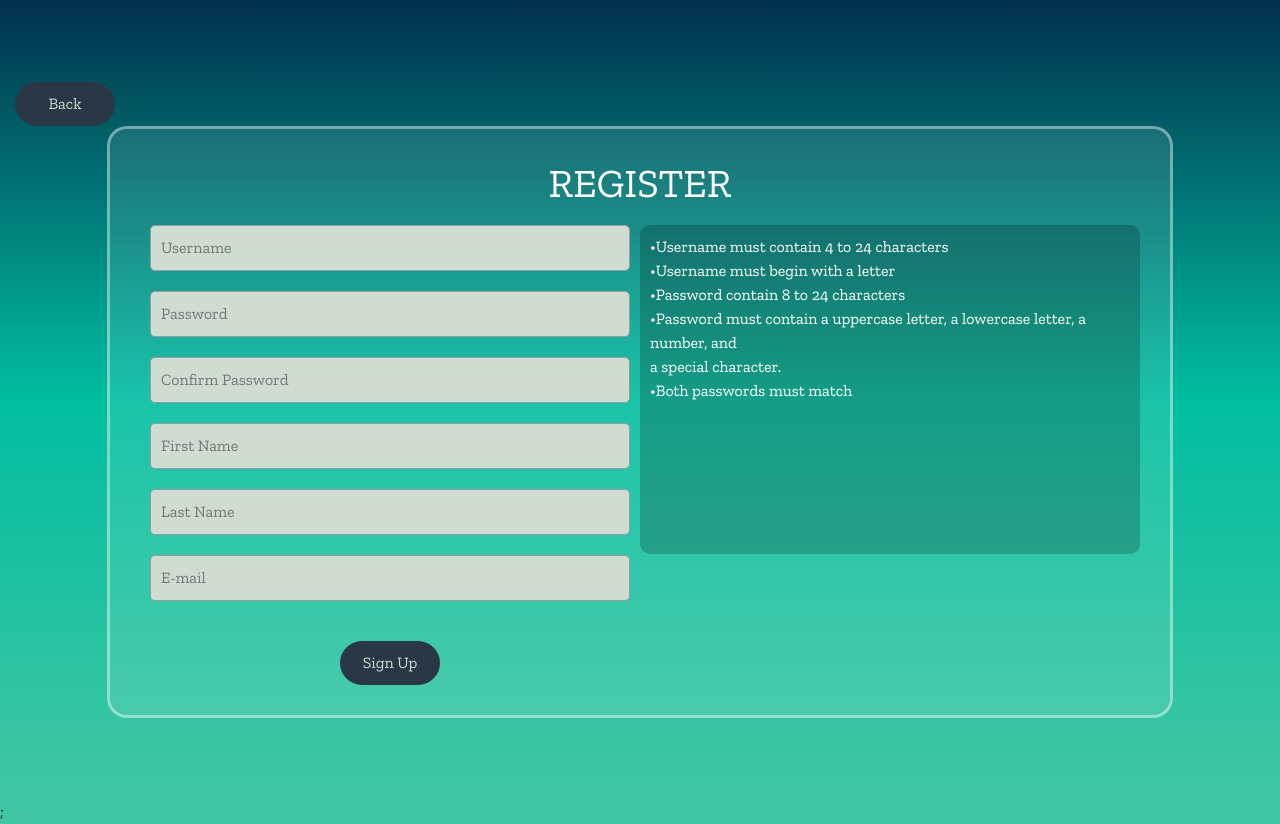
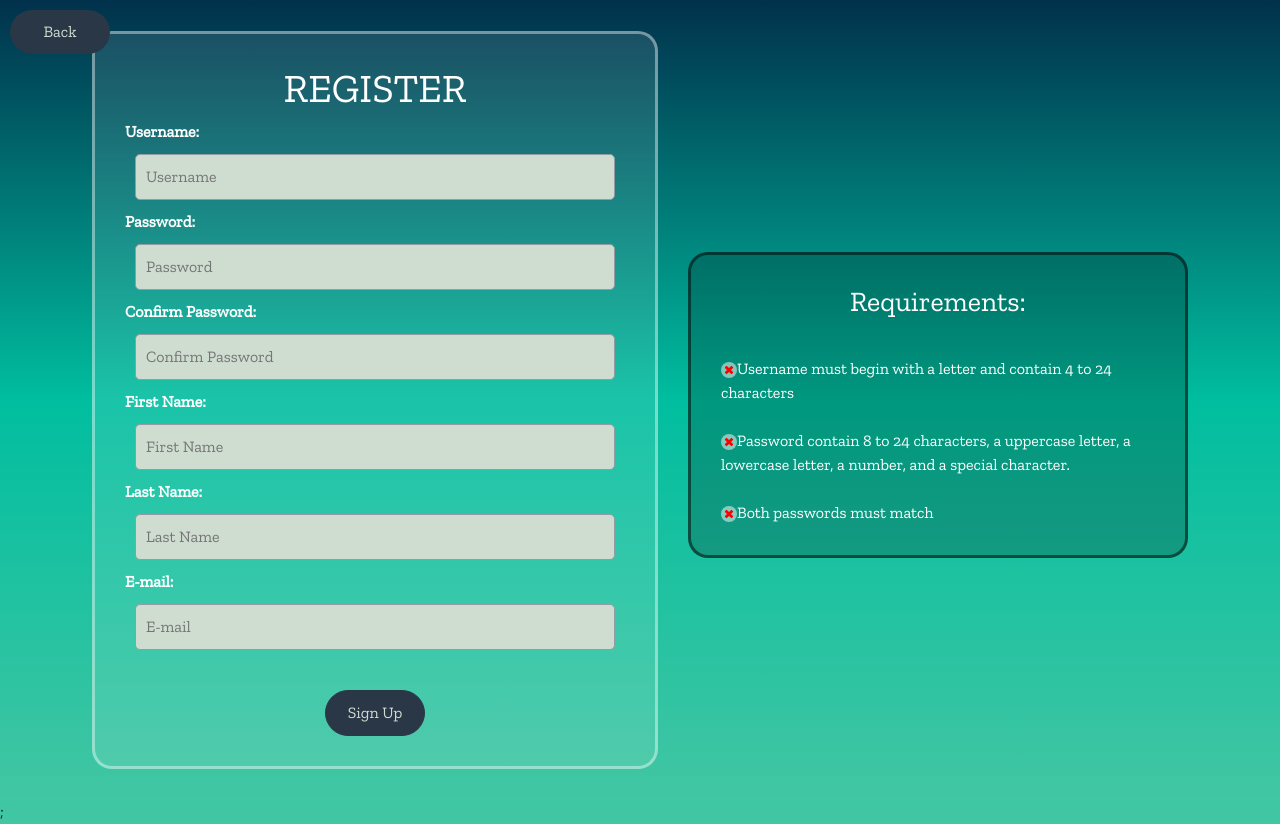
Before and after one commit to Peterhyh/prescripton-database-2.0, a React (Create React App) app in the folder frontend/: page /register in a window 1280 px wide. Built offline with nearby package versions, Linux system fonts and the light colour scheme.

Commit message:
labels added for inputs and registerPage redesign

```diff
--- a/frontend/src/pages/LoginPage.js
+++ b/frontend/src/pages/LoginPage.js
@@ -75,6 +75,7 @@ const LoginPage = () => {
 
                 <form className='login-form' onSubmit={handleSubmit}>
                     <h1>LOGIN</h1>
+                    <label htmlFor='username'>Username:</label>
                     <input
                         placeholder='Username'
                         type='text'
@@ -85,7 +86,7 @@ const LoginPage = () => {
                         onChange={(e) => setUsername(e.target.value)}
                         required
                     />
-
+                    <label htmlFor='password'>Password:</label>
                     <input
                         placeholder='Password'
                         type='password'
@@ -100,7 +101,7 @@ const LoginPage = () => {
 
                     <div className='login-register-section-container'>
                         <p>Don't have an account?</p>
-                        <Link className='register-link' to='/register'>Create An Account</Link>
+                        <Link className='register-link' to='/register'>Create an Account</Link>
                     </div>
 
                 </form>
--- a/frontend/src/pages/RegisterPage.js
+++ b/frontend/src/pages/RegisterPage.js
@@ -1,4 +1,6 @@
 import { useState, useEffect, useRef } from 'react';
+import GreenCheck from '../app/assets/img/greenCheck.svg';
+import RedX from '../app/assets/img/redX.svg';
 import { Link } from 'react-router-dom';
 import axios from 'axios';
 import './css/Register.css';
@@ -105,19 +107,21 @@ const RegisterPage = () => {
             ) : (
 
                 <div className='register-container'>
+
                     <div className='register-back-button-row'>
                         <Link className='register-back-button' to='/login' >Back</Link>
                     </div>
-
                     <p className={errMsg ? 'register-error-message' : 'hide'} ref={errRef} aria-live='assertive'>
                         {errMsg}
                     </p>
+
 
                     <div className='register-card'>
 
                         <h1>REGISTER</h1>
                         <div className='register-form-content'>
                             <form className='register-form' onSubmit={handleSubmit}>
+                                <label htmlFor='username'>Username:</label>
                                 <input
                                     placeholder='Username'
                                     type='text'
@@ -127,7 +131,7 @@ const RegisterPage = () => {
                                     onChange={(e) => setUsername(e.target.value)}
                                     required
                                 />
-
+                                <label htmlFor='password'>Password:</label>
                                 <input
                                     placeholder='Password'
                                     type='password'
@@ -135,7 +139,7 @@ const RegisterPage = () => {
                                     onChange={(e) => setPassword(e.target.value)}
                                     required
                                 />
-
+                                <label htmlFor='confirmPassword'>Confirm Password:</label>
                                 <input
                                     placeholder='Confirm Password'
                                     type='password'
@@ -143,21 +147,21 @@ const RegisterPage = () => {
                                     onChange={(e) => setMatchPassword(e.target.value)}
                                     required
                                 />
-
+                                <label htmlFor='firstName'>First Name:</label>
                                 <input
                                     placeholder='First Name'
                                     type='text'
                                     id='firstName'
                                     onChange={(e) => setFirstName(e.target.value)}
                                 />
-
+                                <label htmlFor='lastName'>Last Name:</label>
                                 <input
                                     placeholder='Last Name'
                                     type='text'
                                     id='lastName'
                                     onChange={(e) => setLastName(e.target.value)}
                                 />
-
+                                <label htmlFor='email'>E-mail:</label>
                                 <input
                                     placeholder='E-mail'
                                     type='text'
@@ -170,16 +174,28 @@ const RegisterPage = () => {
                                     </button>
                                 </div>
                             </form>
-                            <div className='registerRequirementsContainer'>
-                                <p className='instructions' id='uidnote'>
-                                    •Username must contain 4 to 24 characters<br />
-                                    •Username must begin with a letter<br />
-                                    •Password contain 8 to 24 characters<br />
-                                    •Password must contain a uppercase letter, a lowercase letter, a number, and <br />
-                                    a special character.<br />
-                                    •Both passwords must match
-                                </p>
+                        </div>
+                    </div>
+                    <div className='registerRequirementsContainer'>
+
+                        <div className='requirementsContainer'>
+
+                            <h3>Requirements:</h3>
+                            <div className='registerRequirements'>
+                                {validUsername
+                                    ? <img className='greenCheck' src={GreenCheck} alt='' />
+                                    : <img className='redX' src={RedX} alt='' />}
+                                Username must begin with a letter and contain 4 to 24 characters<br /><br />
+                                {validPassword
+                                    ? <img className='greenCheck' src={GreenCheck} alt='' />
+                                    : <img className='redX' src={RedX} alt='' />}
+                                Password contain 8 to 24 characters, a uppercase letter, a lowercase letter, a number, and a special character.<br /><br />
+                                {validMatch && matchPassword.length > 0
+                                    ? <img className='greenCheck' src={GreenCheck} alt='' />
+                                    : <img className='redX' src={RedX} alt='' />}
+                                Both passwords must match
                             </div>
+
                         </div>
                     </div>
                 </div >
--- a/frontend/src/pages/css/Login.css
+++ b/frontend/src/pages/css/Login.css
@@ -50,12 +50,8 @@
 }
 
 .login-form label {
-    display: flex;
+    font-weight: bold;
     color: #fff;
-    width: 100px;
-    padding: 10px;
-    border-radius: 500px;
-    background-color: rgba(0, 0, 0, 0.1);
 }
 
 .login-form input {
@@ -85,6 +81,7 @@
     border-radius: 500px;
     border: none;
     width: 100px;
+    border: 1px solid #2A3746;
 }
 
 .login-button-container button:hover {
--- a/frontend/src/pages/css/Register.css
+++ b/frontend/src/pages/css/Register.css
@@ -13,7 +13,6 @@
     display: flex;
     justify-content: center;
     align-items: center;
-    flex-direction: column;
     overflow: hidden;
     height: 100vh;
 }
@@ -70,6 +69,7 @@
     border: none;
     margin-top: 30px;
     width: 100px;
+    border: 1px solid #2A3746;
 }
 
 .register-button:hover {
@@ -79,9 +79,9 @@
 }
 
 .register-back-button-row {
-    display: flex;
-    margin-left: 30px;
-    width: 100vw;
+    position: absolute;
+    top: 10px;
+    left: 10px;
 }
 
 .register-back-button {
@@ -159,12 +159,48 @@
     justify-content: center;
 }
 
-.instructions {
+.register-form-content label {
+    color: #fff;
+    font-weight: bold;
+}
+
+.requirementsContainer {
+    display: flex;
+    align-items: center;
+    flex-direction: column;
     height: 70%;
     color: white;
     background-color: rgba(0, 0, 0, 0.2);
     width: 500px;
     padding: 10px;
-    border-radius: 10px;
+    border-radius: 20px;
     margin-top: 10px;
+    border: 3px solid rgba(0, 0, 0, 0.5);
+    padding: 30px;
 }
+
+.greenCheck {
+    width: 16px;
+    height: 16px;
+    border-radius: 100%;
+    background-color: rgba(255, 255, 255, 0.5);
+    padding: 3px;
+}
+
+.redX {
+    width: 16px;
+    height: 16px;
+    border-radius: 100%;
+    background-color: rgba(255, 255, 255, 0.5);
+    padding: 3px;
+}
+
+.registerRequirements {
+    margin-top: 30px;
+}
+
+.registerRequirementsContainer {
+    display: flex;
+    align-items: center;
+    margin-left: 30px;
+}
```
Also changed, not shown: frontend/src/app/assets/img/greenCheck.svg (added), frontend/src/app/assets/img/redX.svg (added).
